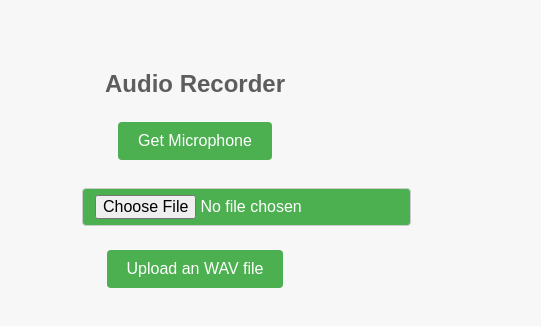
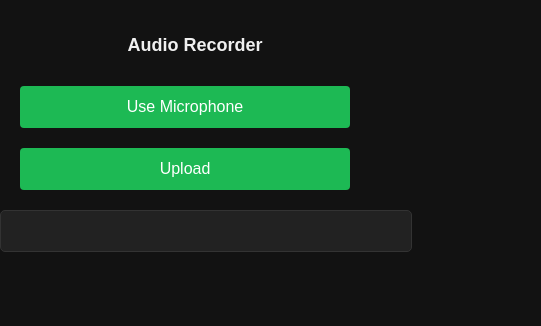
Before and after one commit to jgyfutub/TeamRocketApp, a React (Create React App) app in the folder frontend/: page /sounddetector in a window 390 px wide. Shown: the top 326 px of the page, 541 px wide, since content can reach past the window. Built offline with nearby package versions, Linux system fonts and the light colour scheme.

Commit message:
frontend

```diff
--- a/frontend/src/Pages/soundclassifier.css
+++ b/frontend/src/Pages/soundclassifier.css
@@ -1,55 +1,91 @@
 body {
   font-family: 'Arial', sans-serif;
-    background-color: #f7f7f7;
-    color: #333;
+  background-color: #121212;
   text-align: center;
   padding-top: 50px;
+  margin: 0;
+  height: 100%;
 }
 
 h2 {
-    color: #5d5d5d;
+  color: #f0f0f0;
   font-size: 24px;
-    margin-bottom: 20px;
+  margin-bottom: 30px;
 }
 
-  .audio-controls button,
-  input[type="file"],
+.audio-controls,
+.file-upload-controls,
+.result-display {
+  display: flex;
+  flex-direction: column;
+  align-items: center;
+  justify-content: center;
+}
+
 button {
-    background-color: #4CAF50; /* Green */
+  background-color: #1DB954;
   border: none;
   color: white;
   padding: 10px 20px;
+  margin: 10px 0;
   text-align: center;
   text-decoration: none;
-    display: inline-block;
   font-size: 16px;
-    margin: 4px 2px;
   transition-duration: 0.4s;
   cursor: pointer;
   border-radius: 4px;
+  width: 200px;
 }
 
-  .audio-controls button:hover,
 button:hover {
-    background-color: #45a049;
-  }
-
-  div {
-    margin: 20px;
+  background-color: #1ed760;
 }
 
 input[type="file"] {
-    margin-bottom: 20px;
+  border: 1px solid #333;
+  background-color: #fff;
+  color: #333;
+  padding: 10px 20px;
+  margin: 10px 0;
+  border-radius: 4px;
+  cursor: pointer;
+  outline: none;
+}
+
+
+@media (max-width: 600px) {
+  body {
+    padding-top: 20px;
+  }
+
+  button,
+  input[type="file"] {
+    width: 80%;
+    padding: 12px;
+  }
+
+  .result-display {
+    width: 90%;
+  }
+}
+
+
+.result-display {
+  background-color: #222;
+  border: 1px solid #333;
+  padding: 20px;
+  border-radius: 5px;
+  margin: 20px 0;
+  width: 50%;
+  max-width: 600px;
 }
 
 p, ul {
-    color: #555;
+  color: #ddd;
 }
 
 ul {
   text-align: left;
-    display: inline-block;
-    list-style-type: none;
   padding: 0;
 }
 
@@ -57,20 +93,92 @@ body {
   margin: 5px 0;
 }
 
-  /* This is to style the file input field */
+
 input[type='file'] {
-    border: 1px solid #ccc;
-    display: inline-block;
-    padding: 6px 12px;
-    cursor: pointer;
+  width: calc(100% - 40px);
+  font-size: 14px;
 }
 
-  /* Extra styles for the result display */
+.file-upload-controls {
+  position: relative;
+  display: flex;
+  flex-direction: column;
+  align-items: center;
+}
+
+
+input[type='file']::before {
+  content: 'Choose File';
+  position: absolute;
+  top: 0;
+  left: 50%;
+  transform: translateX(-50%);
+  width: 200px;
+  height: 100%;
+  line-height: 2.2;
+  color: white;
+  background-color: #1DB954;
+  border-radius: 4px;
+  text-align: center;
+  font-size: 16px;
+  transition: background-color 0.3s ease;
+}
+
+
+input[type='file'] {
+  width: 200px;
+  height: 48px;
+  opacity: 0;
+  position: absolute;
+  top: 0;
+  left: 50%;
+  transform: translateX(-50%);
+  z-index: 1;
+}
+
+
 .result-display {
-    background-color: #e7e7e7;
-    border: 1px solid #ccc;
-    padding: 10px;
-    border-radius: 5px;
-    display: inline-block;
+  position: relative;
+  width: 200px;
   margin-top: 20px;
+  margin-bottom: 30px;
+  align-self: center;
 }
+
+@media (max-width: 600px) {
+  body {
+    padding-top: 20px;
+  }
+
+  h2 {
+    font-size: 18px;
+    margin-bottom: 20px;
+  }
+
+  button,
+  input[type="file"],
+  .result-display {
+    width: calc(100% - 40px);
+    margin-top: 10px;
+    margin-bottom: 10px;
+  }
+
+
+  input[type='file']::before {
+    width: calc(100% - 40px);
+
+    transform: translateX(0%);
+  }
+
+  input[type='file'] {
+    width: calc(100% - 40px);
+
+    transform: translateX(0%);
+  }
+
+  .audio-controls,
+  .file-upload-controls,
+  .result-display {
+    width: calc(100% - 20px);
+  }
+}
--- a/frontend/src/Pages/soundclassifier.js
+++ b/frontend/src/Pages/soundclassifier.js
@@ -90,7 +90,7 @@ export default function SoundClassifier(){
 			<div className="audio-controls">
 				{!permission ? (
 					<button onClick={getMicrophonePermission} type="button">
-							Get Microphone
+						Use Microphone
 					</button>
 				) : null}
 				{permission && Status === "inactive" ? (
@@ -104,23 +104,23 @@ export default function SoundClassifier(){
 					</button>
 				) : null}
 			</div>
-        <div>
+			<div className="file-upload-controls">
 				<input type="file" onChange={handleFileChange} />
-                <button onClick={handleUpload}>Upload an WAV file</button>
+				<button onClick={handleUpload}>Upload</button>
 			</div>
-        {
-					result.length!=0?(
-						<div>
-						<p>The main sound is : {result[0]}</p>
-						<br/>
-						<p>the other possibilities are: </p>
+			<div className="result-display">
+				{result.length !== 0 ? (
+					<>
+						<p>The main sound is: {result[0]}</p>
+						<p>The other possibilities are:</p>
 						<ul>
 							{result.slice(1).map((item, index) => (
 								<li key={index}>{item}</li>
 							))}
 						</ul>
+					</>
+				) : null}
 			</div>
-					):<div></div> }
 		</div>
 	)
 }
```
Lines whose indentation alone changed are shown as unchanged.
